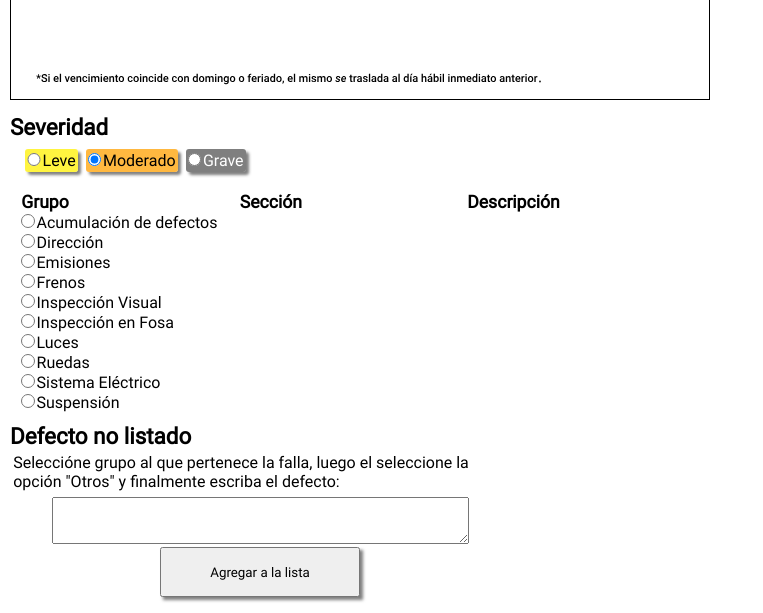
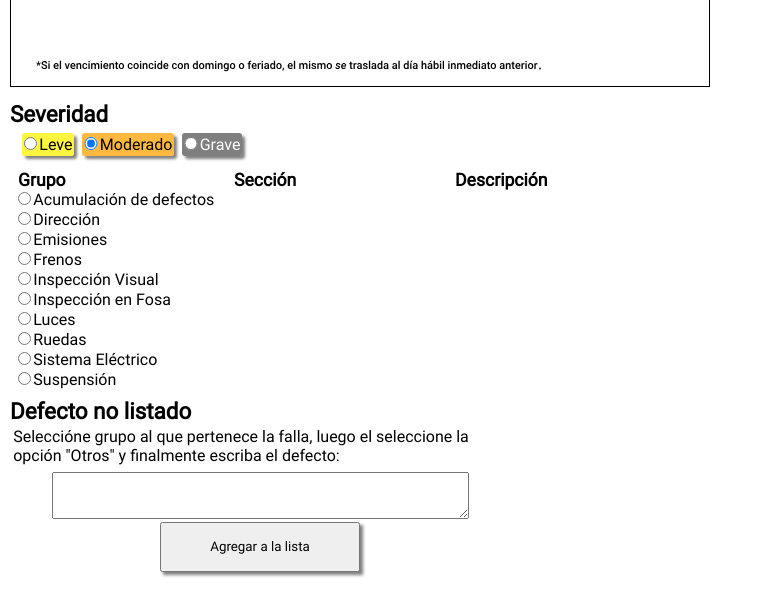
Before and after one commit to Juaniessi/buba-app, a React (Create React App) app: page / in a window 1280 px wide. Shown: the part 1215-1828 px from the top of the page, without its empty margins (0-763 px from the left). After the commit the page ends 1803 px from the top, so only its background shows below. Built offline with nearby package versions, Linux system fonts and the light colour scheme.

Commit message:
minor changes to styles

```diff
--- a/src/components/dataArrays/carDataBase.js
+++ b/src/components/dataArrays/carDataBase.js
@@ -691,23 +691,19 @@ const autoArray = {
 			amortiguadores: [
 				{
 					value: 'bajoRendAmortDelIzq',
-					label:
-						'Amortiguador delantero izquierdo defectuoso.',
+					label: 'Amortiguador delantero izquierdo defectuoso.',
 				},
 				{
 					value: 'bajoRendAmortDelDer',
-					label:
-						'Amortiguador delantero derecho defectuoso.',
+					label: 'Amortiguador delantero derecho defectuoso.',
 				},
 				{
 					value: 'bajoRendAmortTraIzq',
-					label:
-						'Amortiguador trasero izquierdo defectuoso.',
+					label: 'Amortiguador trasero izquierdo defectuoso.',
 				},
 				{
 					value: 'bajoRendAmortTraDer',
-					label:
-						'Amortiguador trasero derecho defectuoso.',
+					label: 'Amortiguador trasero derecho defectuoso.',
 				},
 				{
 					value: 'perdAmortDelIzq',
@@ -940,12 +936,12 @@ const autoArray = {
 				{
 					value: 'altoNivO2',
 					label:
-						'Emisión de gases supera los límites permitidos (alto nivel de monóxido de carbono).',
+						'Emisión de gases supera los límites permitidos de monóxido de carbono.',
 				},
 				{
 					value: 'altoNivHco',
 					label:
-						'Emisión de gases supera los límites permitidos (alto nivel de hidrocarburos).',
+						'Emisión de gases supera los límites permitidos de hidrocarburos.',
 				},
 				{
 					value: 'altoNivOpa',
@@ -956,8 +952,7 @@ const autoArray = {
 			ruido: [
 				{
 					value: 'altoNivConSon',
-					label:
-						'Alto nivel de contaminación sonora (superior a 84 decibeles).',
+					label: 'Alto nivel de contaminación sonora.',
 				},
 			],
 		},
--- a/src/components/dataArrays/motoDataBase.js
+++ b/src/components/dataArrays/motoDataBase.js
@@ -433,19 +433,18 @@ const motoArray = {
 				{
 					value: 'gasCO',
 					label:
-						'Emisión de gases supera los límites permitidos (alto nivel de monóxido de carbono).',
+						'Emisión de gases supera los límites permitidos de monóxido de carbono.',
 				},
 				{
 					value: 'gasHC',
 					label:
-						'Emisión de gases supera los límites permitidos (alto nivel de hidrocarburos).',
+						'Emisión de gases supera los límites permitidos de hidrocarburos.',
 				},
 			],
 			ruido: [
 				{
 					value: 'ruidoAlto',
-					label:
-						'Alto nivel de contaminación sonora (superior a 84 decibeles).',
+					label: 'Alto nivel de contaminación sonora.',
 				},
 			],
 		},
--- a/src/components/main/DefectList.jsx
+++ b/src/components/main/DefectList.jsx
@@ -63,7 +63,7 @@ function DefectList(props) {
 			severidad.value !== '' &&
 			grupo.value !== '' &&
 			seccion.value !== '' &&
-			(unlistedDef !== '' || descripcion.value !== '')
+			descripcion.value !== ''
 		) {
 			setLista(lista.concat(itemLista));
 			setSeveridad({value: 'Moderado', label: 'Moderado', order: 2});
--- a/src/styles/style.css
+++ b/src/styles/style.css
@@ -95,7 +95,7 @@ label {
 }
 
 .btn-package {
-  margin: 0.7rem;
+  margin: 0.5rem;
 }
 
 .col-class {
@@ -109,11 +109,11 @@ label {
 }
 
 .group-c {
-  min-width: 165px;
+  width: 200px;
 }
 
 .section-c {
-  min-width: 205px;
+  width: 205px;
 }
 
 .btn-inside {
--- a/src/styles/style.scss
+++ b/src/styles/style.scss
@@ -73,7 +73,7 @@ label {
 }
 
 .btn-package {
-	margin: 0.7rem;
+	margin: 0.5rem;
 }
 
 .col-class {
@@ -82,11 +82,11 @@ label {
 }
 
 .group-c {
-	min-width: 165px;
+	width: 200px;
 }
 
 .section-c {
-	min-width: 205px;
+	width: 205px;
 }
 
 .btn-inside {
```
Also changed, not shown: 1 other file (tests, documents, lock files or other folders).
